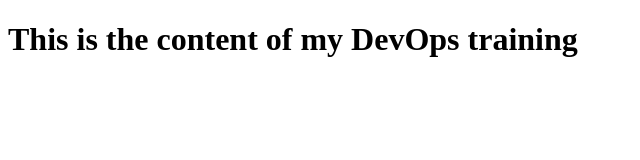
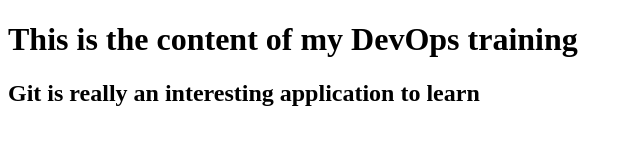
Before and after one commit to Pheztux/Devoptut, a plain HTML site: page Index.html in a window 1280 px wide. Shown: the whole page, without its empty margins (0-640 px from the left). Drawn offline with Linux system fonts and the light colour scheme.

Commit message:
Added extra line to the Index file

```diff
--- a/Index.html
+++ b/Index.html
@@ -7,5 +7,6 @@
 </head>
 <body>
     <h1>This is the content of my DevOps training</h1>
+    <h2>Git is really an interesting application to learn </h2>
 </body>
 </html>
```
